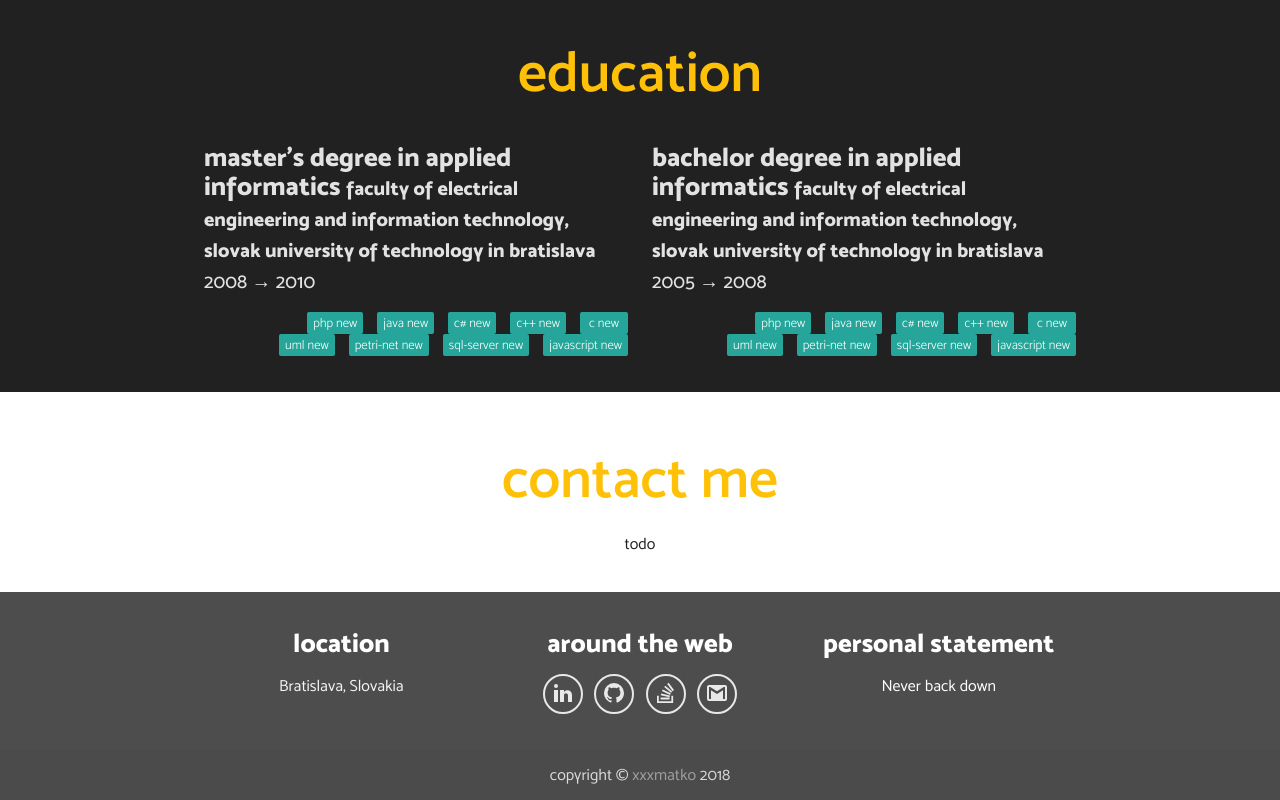
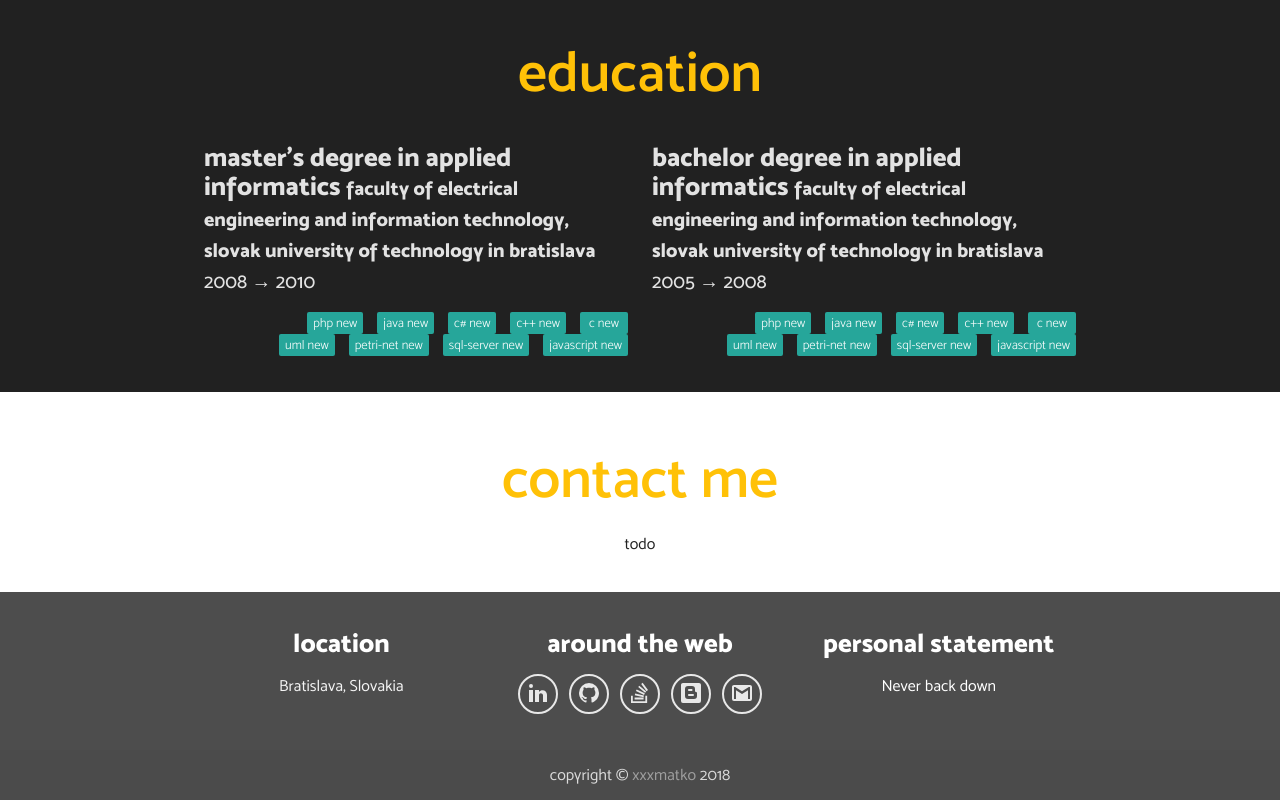
Before and after one commit to xxxmatko/xxxmatko.github.io, a website: page index.html in a window 1280 px wide. Shown: the part 2191-2991 px from the top of the page. Drawn offline with nearby package versions, Linux system fonts and the light colour scheme.

Commit message:
Link to blog

```diff
--- a/index.html
+++ b/index.html
@@ -323,6 +323,12 @@
                             </svg>
                         </a>
                         &nbsp;
+                        <a class="btn-floating btn-flat" href="http://blog.vyvojari.sk/xxxmatko/default.aspx">
+                            <svg style="width:24px;height:24px" viewBox="0 0 24 24">
+                                <path fill="#000000" d="M14,13H9.95A1,1 0 0,0 8.95,14A1,1 0 0,0 9.95,15H14A1,1 0 0,0 15,14A1,1 0 0,0 14,13M9.95,10H12.55A1,1 0 0,0 13.55,9A1,1 0 0,0 12.55,8H9.95A1,1 0 0,0 8.95,9A1,1 0 0,0 9.95,10M16,9V10A1,1 0 0,0 17,11A1,1 0 0,1 18,12V15A3,3 0 0,1 15,18H9A3,3 0 0,1 6,15V8A3,3 0 0,1 9,5H13A3,3 0 0,1 16,8M20,2H4C2.89,2 2,2.89 2,4V20A2,2 0 0,0 4,22H20A2,2 0 0,0 22,20V4C22,2.89 21.1,2 20,2Z" />
+                            </svg>
+                        </a>
+                        &nbsp;
                         <a class="btn-floating btn-flat" href="mailto:martin.sutka@gmail.com">
                             <svg style="width:24px;height:24px" viewBox="0 0 24 24">
                                 <path fill="#000000" d="M20,18H18V9.25L12,13L6,9.25V18H4V6H5.2L12,10.25L18.8,6H20M20,4H4C2.89,4 2,4.89 2,6V18A2,2 0 0,0 4,20H20A2,2 0 0,0 22,18V6C22,4.89 21.1,4 20,4Z" />
```
